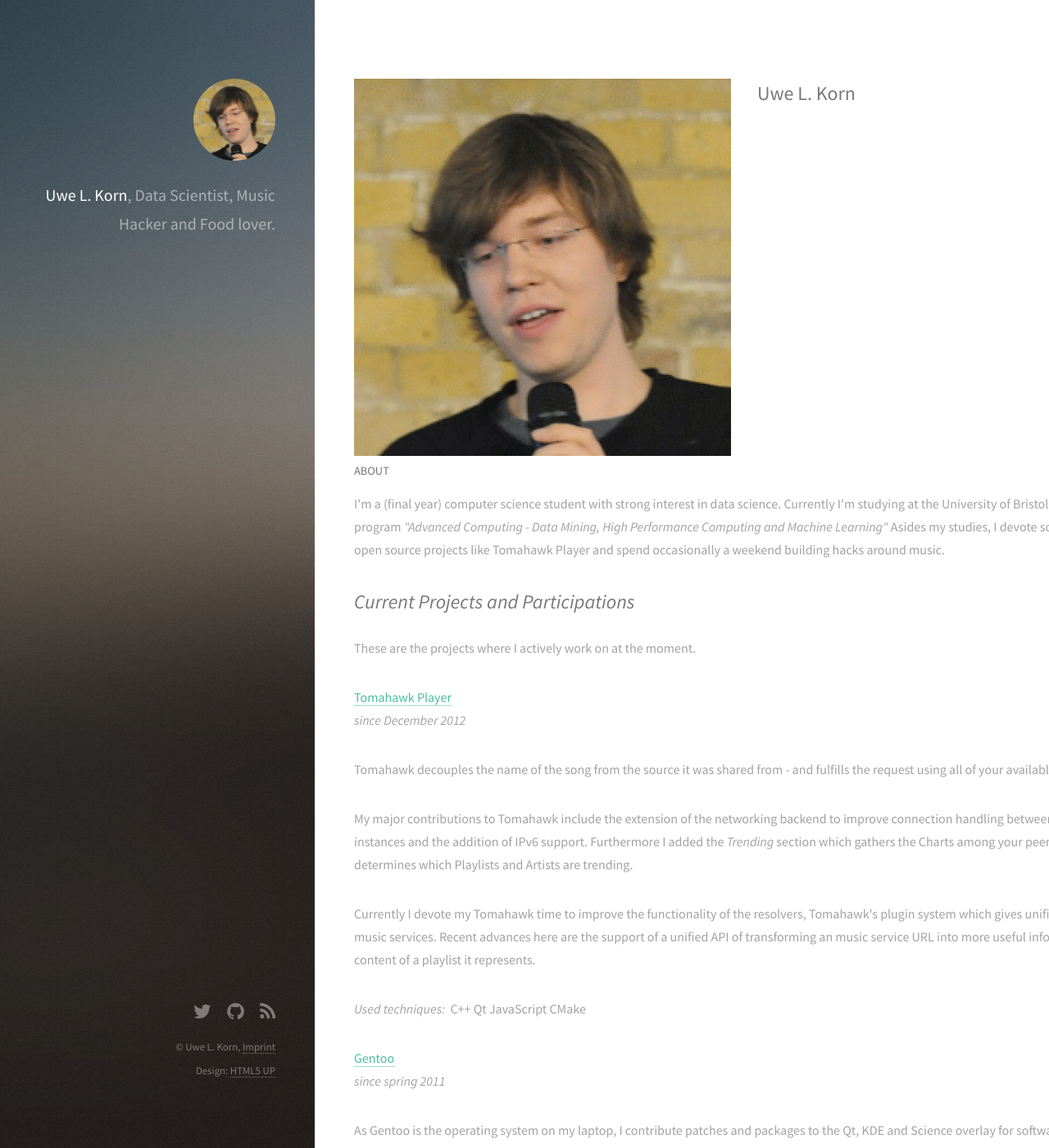
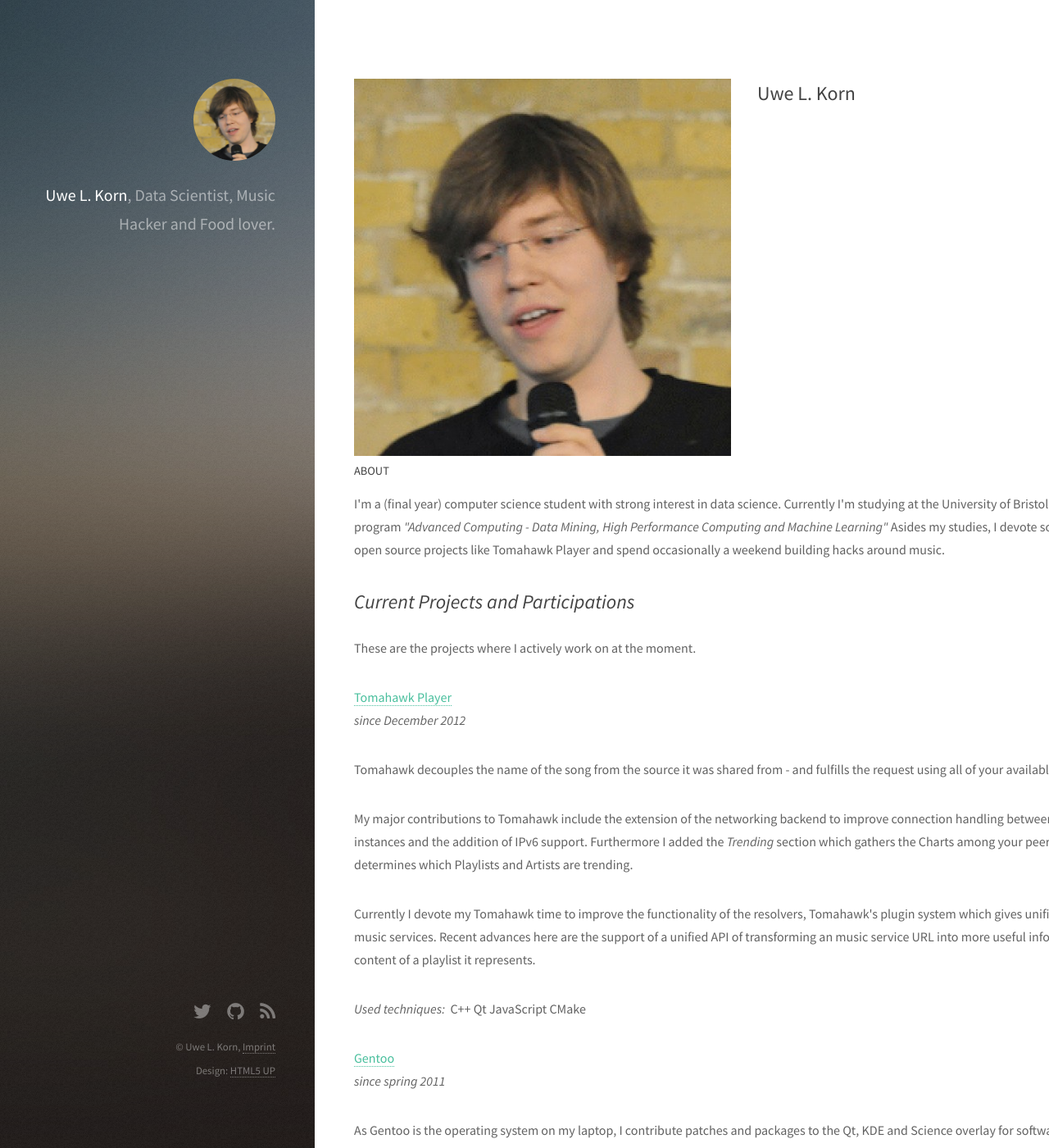
Before and after one commit to xhochy/xhochy.github.com, a Jekyll site: the page built from projects.html, in a window 1280 px wide and 1400 px high. Shown: the whole window at 82% size. Built offline with Jekyll 4.4.1, drawn with Linux system fonts in a browser that asks for light colours.

Commit message:
Minor code formatting tweaks

```diff
--- a/assets/sass/libs/_syntax-highlighting.scss
+++ b/assets/sass/libs/_syntax-highlighting.scss
@@ -6,6 +6,7 @@
 %vertical-rhythm {
    margin-bottom: $spacing-unit / 2;
 }
+
 
 
 .highlight pre { background-color: #404040; border-radius: 0.35em}
--- a/assets/sass/libs/_vars.scss
+++ b/assets/sass/libs/_vars.scss
@@ -26,8 +26,8 @@
 // Palette.
 	$palette: (
 		bg:					#fff,
-		fg:					#a2a2a2,
-		fg-bold:			#787878,
+		fg:					#626262,
+		fg-bold:			#424242,
 		fg-light:			#b2b2b2,
 		border:				#efefef,
 		border-bg:			#f7f7f7,
--- a/assets/sass/main.scss
+++ b/assets/sass/main.scss
@@ -164,6 +164,16 @@
 		padding: 0.5em 0 0.5em 1.5em;
 	}
 
+
+    p code {
+        background: _palette(border-bg);
+        border-radius: _size(border-radius);
+        border: solid 2px _palette(border);
+        font-family: _font(family-fixed);
+        font-size: 0.9em;
+        margin: 0 0.25em;
+        padding: 0.25em 0.65em;
+    }
 	pre {
 		-webkit-overflow-scrolling: touch;
 		font-family: _font(family-fixed);
```
